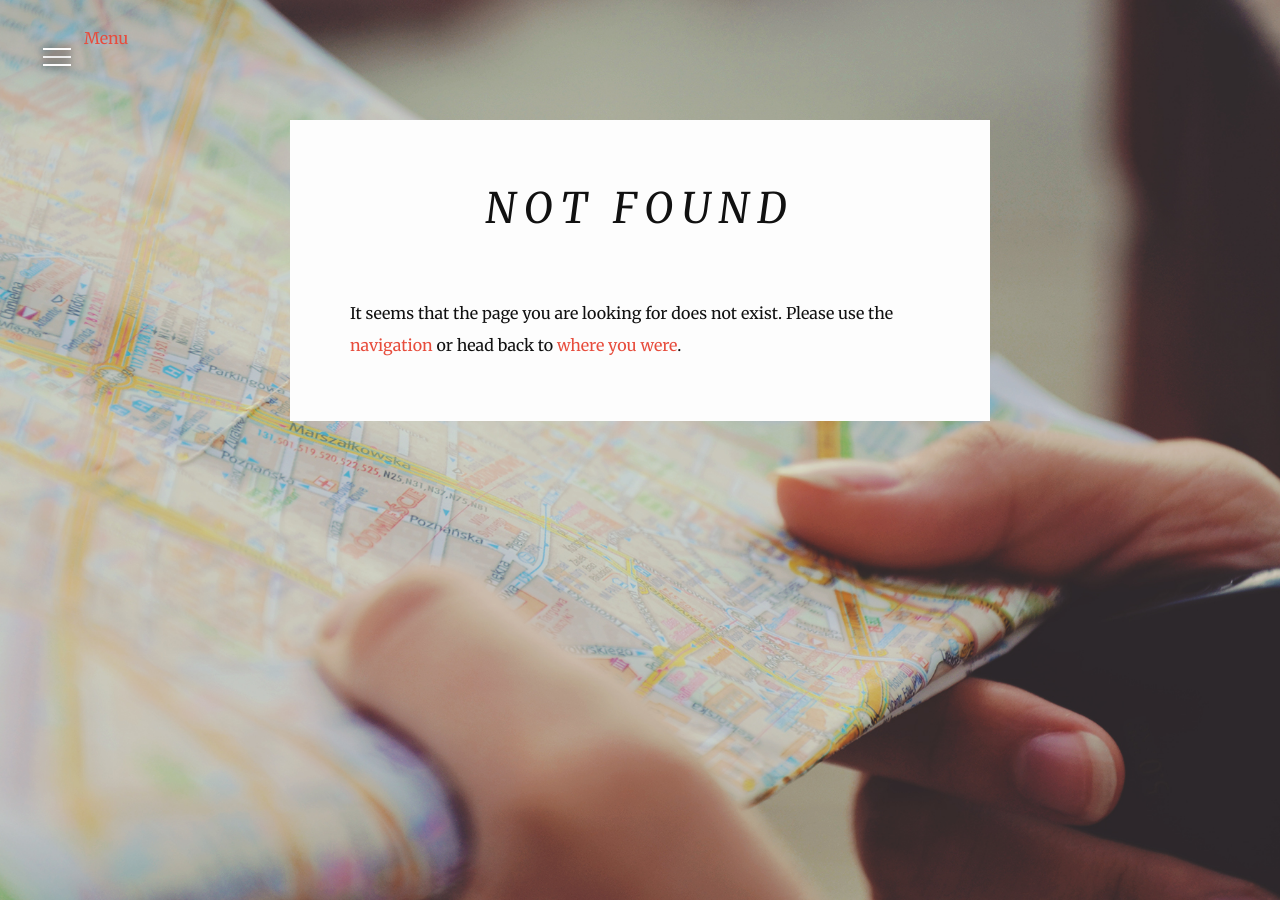
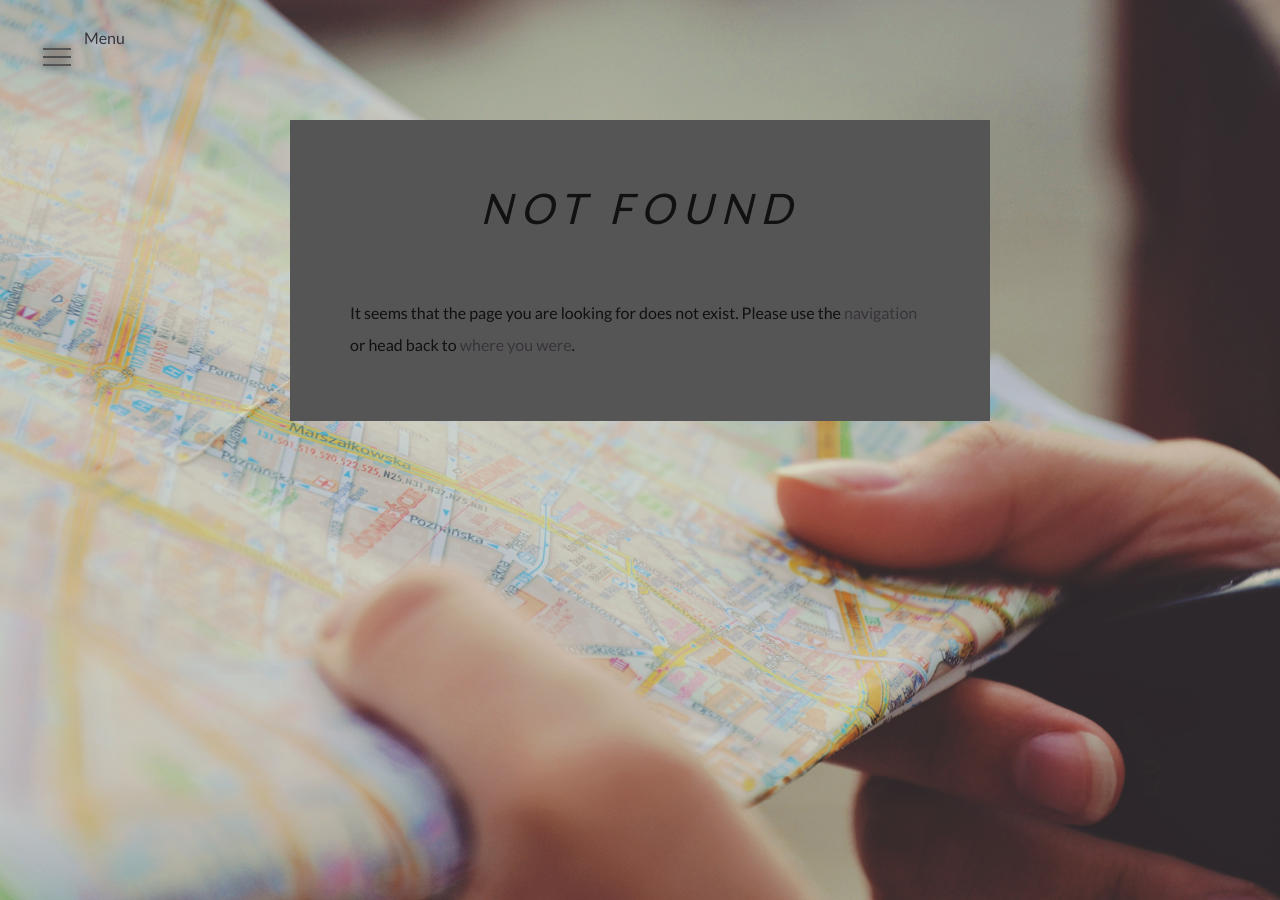
Before and after one commit to mccannd/mccannd.github.io, a Jekyll site: the page built from 404.html, in a window 1280 px wide. Built offline with Jekyll 4.4.1, drawn with Linux system fonts in a browser that asks for light colours; nearby versions of some CDN libraries.

Commit message:
General settings

```diff
--- a/assets/css/main.scss
+++ b/assets/css/main.scss
@@ -6,7 +6,7 @@
 /*
    Variables
    ========================================================================== */
-$base-font-family:      "Merriweather", serif;
+$base-font-family:      "Lato", sans-serif;
 $base-font-family-sans: "Lato", sans-serif;
 $base-font-family-mono: "Source Code Pro", monospace;
 $base-font-size:        16px;
@@ -18,9 +18,9 @@ $light-color:      #eee;
 
 $text-color:       $dark-color;
 $text-color-light: $light-color;
-$background-color: #fdfdfd;
-$brand-color:      #e74c3c;
-$brand-color-2:    #7D8866;
+$background-color: #555555;
+$brand-color:      #38343A;
+$brand-color-2:    #503A4E;
 
 $grey-color:       #828282;
 $grey-color-light: lighten($grey-color, 35%);
```
Also changed, not shown: about.md (+2 -7 lines).
